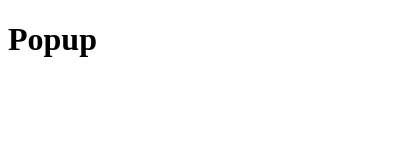
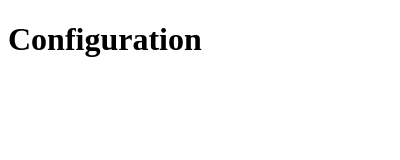
Before and after one commit to NeiRo21/solidmarks, a browser extension: page popup/config.html in a window 400 px wide. Drawn offline with Linux system fonts and the light colour scheme.

Commit message:
Update dummy configuration popup page

```diff
--- a/popup/tbd.html
+++ b/popup/config.html
@@ -6,6 +6,6 @@
 </head>
 
 <body>
-    <h1>Popup</h1>
+    <h1>Configuration</h1>
 </body>
 </html>
```
Also changed, not shown: manifest.json.
